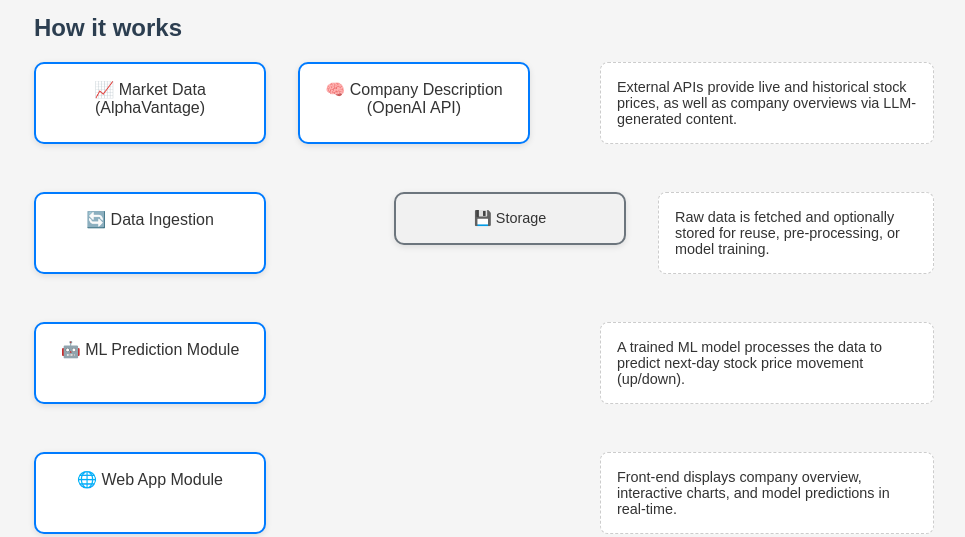
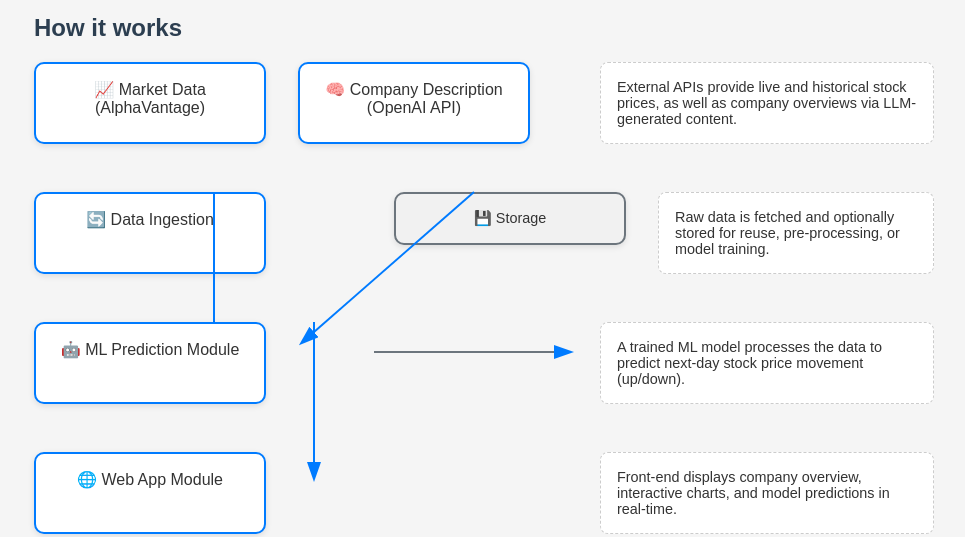
Before and after one commit to alex-pchel/alex-pchel.github.io, a plain HTML site: page project_isb.html in a window 1280 px wide. Shown: the part 380-917 px from the top of the page, without its empty margins (156-1121 px from the left). Drawn offline with Linux system fonts and the light colour scheme.

Commit message:
lines updated

```diff
--- a/project_isb.html
+++ b/project_isb.html
@@ -111,11 +111,12 @@
 
     svg {
       width: 100%;
-      height: 0;
+      height: 100px;
       position: absolute;
       top: 0;
       left: 0;
       pointer-events: none;
+      overflow: visible;
     }
 
     @media (max-width: 800px) {
```
